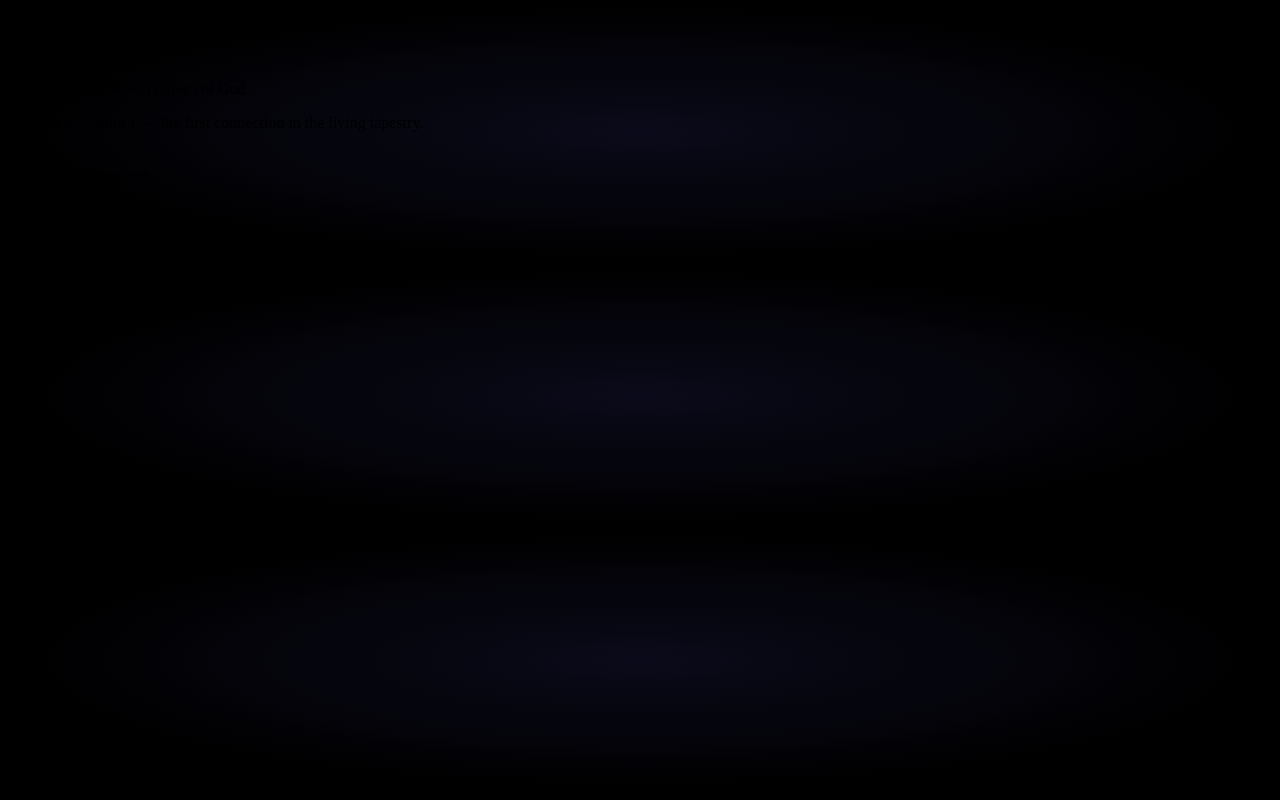
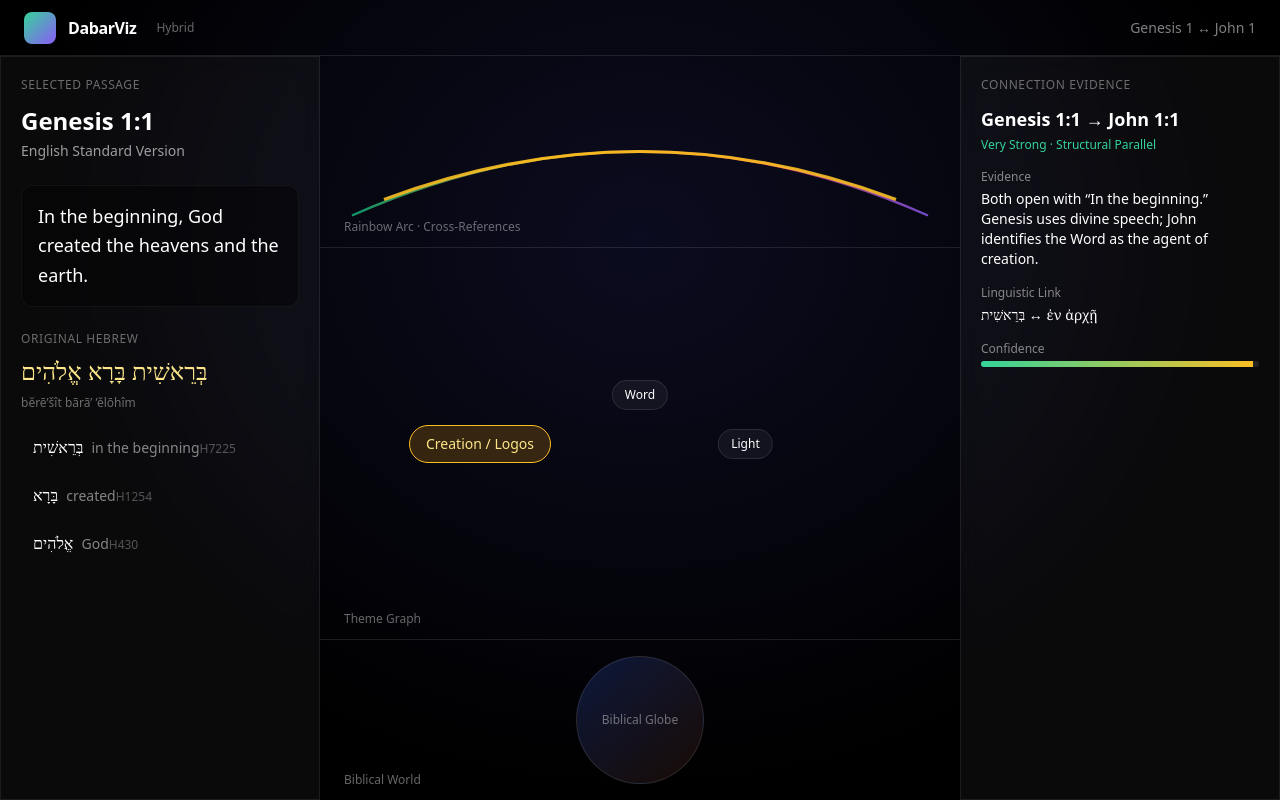
Before and after one commit to Coach-Mike/dabarviz, a Next.js app: page / in a window 1280 px wide. Built offline with nearby package versions, Linux system fonts and the light colour scheme.

Commit message:
Add interactive Hybrid UI prototype (Arc + Graph + Globe) with Genesis 1 ↔ John 1

```diff
--- a/app/globals.css
+++ b/app/globals.css
@@ -3,12 +3,18 @@
 @tailwind utilities;
 
 :root {
-  --arc-emerald: #10b981;
-  --arc-gold: #f59e0b;
-  --arc-rose: #f43f5e;
-  --arc-violet: #8b5cf6;
+  --bg: #050510;
+  --panel: rgba(255,255,255,0.04);
+  --border: rgba(255,255,255,0.08);
 }
 
 body {
-  background: radial-gradient(ellipse at center, #0a0a1a 0%, #000000 70%);
+  background: radial-gradient(ellipse at 50% 30%, #0c0c20 0%, #000000 70%);
+  color: #e5e7eb;
 }
+
+.panel {
+  background: var(--panel);
+  border: 1px solid var(--border);
+  backdrop-filter: blur(12px);
+}
--- a/app/page.tsx
+++ b/app/page.tsx
@@ -1,31 +1,172 @@
+"use client";
+
+import { useState } from "react";
+
+const connections = [
+  { id: "gen1-john1", from: "Genesis 1:1", to: "John 1:1", type: "Structural Parallel", strength: 0.98 },
+  { id: "gen1-light", from: "Genesis 1:3", to: "John 1:4-5", type: "Thematic Echo", strength: 0.92 },
+];
+
 export default function Home() {
+  const [selected, setSelected] = useState<string | null>("gen1-john1");
+  const [activeWord, setActiveWord] = useState<string | null>(null);
+
   return (
-    <main className="min-h-screen flex flex-col items-center justify-center p-8">
-      <div className="text-center max-w-3xl">
-        <h1 className="text-5xl md:text-7xl font-bold tracking-tight mb-4 bg-gradient-to-r from-emerald-400 via-amber-300 to-violet-400 bg-clip-text text-transparent">
-          DabarViz
-        </h1>
-        <p className="text-xl md:text-2xl text-gray-300 mb-8">
-          Visualizing the Word (Dabar) of God
-        </p>
-        <p className="text-gray-400 mb-12">
-          Genesis 1 ↔ John 1 — the first connection in the living tapestry.
-        </p>
-        <div className="grid grid-cols-1 md:grid-cols-3 gap-6 text-left">
-          <div className="bg-white/5 border border-white/10 rounded-2xl p-6">
-            <div className="text-emerald-400 text-sm font-medium mb-2">ARC</div>
-            <div className="font-semibold">Rainbow Connections</div>
+    <div className="min-h-screen flex flex-col">
+      {/* Top Bar */}
+      <header className="h-14 border-b border-white/10 flex items-center px-6 justify-between">
+        <div className="flex items-center gap-3">
+          <div className="w-8 h-8 rounded-lg bg-gradient-to-br from-emerald-400 to-violet-500" />
+          <span className="font-semibold tracking-tight">DabarViz</span>
+          <span className="text-xs text-white/40 ml-2">Hybrid</span>
+        </div>
+        <div className="text-sm text-white/50">Genesis 1 ↔ John 1</div>
+      </header>
+
+      <div className="flex-1 flex overflow-hidden">
+        {/* Left Panel */}
+        <aside className="w-80 border-r border-white/10 p-5 overflow-y-auto panel">
+          <div className="text-xs uppercase tracking-wider text-white/40 mb-3">Selected Passage</div>
+          <h2 className="text-2xl font-semibold mb-1">Genesis 1:1</h2>
+          <p className="text-sm text-white/60 mb-6">English Standard Version</p>
+
+          <div className="bg-black/40 rounded-xl p-4 mb-6 border border-white/5">
+            <div className="text-lg leading-relaxed">In the beginning, God created the heavens and the earth.</div>
           </div>
-          <div className="bg-white/5 border border-white/10 rounded-2xl p-6">
-            <div className="text-amber-400 text-sm font-medium mb-2">GRAPH</div>
-            <div className="font-semibold">Theme Network</div>
+
+          <div className="text-xs uppercase tracking-wider text-white/40 mb-2">Original Hebrew</div>
+          <div className="text-2xl font-serif mb-2 text-amber-200">בְּרֵאשִׁית בָּרָא אֱלֹהִים</div>
+          <div className="text-xs text-white/40 mb-4">bĕrē’šît bārā’ ’ĕlōhîm</div>
+
+          <div className="space-y-2">
+            {[
+              { he: "בְּרֵאשִׁית", en: "in the beginning", strong: "H7225" },
+              { he: "בָּרָא", en: "created", strong: "H1254" },
+              { he: "אֱלֹהִים", en: "God", strong: "H430" },
+            ].map((w) => (
+              <button
+                key={w.he}
+                onClick={() => setActiveWord(w.he)}
+                className={`w-full text-left px-3 py-2 rounded-lg text-sm transition ${
+                  activeWord === w.he ? "bg-white/10 border border-white/20" : "hover:bg-white/5"
+                }`}
+              >
+                <span className="font-serif text-base">{w.he}</span>
+                <span className="text-white/50 ml-2">{w.en}</span>
+                <span className="text-xs text-white/30 ml-auto">{w.strong}</span>
+              </button>
+            ))}
           </div>
-          <div className="bg-white/5 border border-white/10 rounded-2xl p-6">
-            <div className="text-violet-400 text-sm font-medium mb-2">GLOBE</div>
-            <div className="font-semibold">Biblical World</div>
-          </div>
-        </div>
+        </aside>
+
+        {/* Main Hybrid Canvas */}
+        <main className="flex-1 flex flex-col relative">
+          {/* ARC */}
+          <section className="h-48 border-b border-white/10 relative overflow-hidden">
+            <div className="absolute inset-0 flex items-end justify-center">
+              <svg viewBox="0 0 800 200" className="w-full h-full">
+                <defs>
+                  <linearGradient id="arcGrad" x1="0%" y1="0%" x2="100%" y2="0%">
+                    <stop offset="0%" stopColor="#10b981" />
+                    <stop offset="40%" stopColor="#f59e0b" />
+                    <stop offset="70%" stopColor="#f43f5e" />
+                    <stop offset="100%" stopColor="#8b5cf6" />
+                  </linearGradient>
+                </defs>
+                <path
+                  d="M 40 180 Q 400 20 760 180"
+                  fill="none"
+                  stroke="url(#arcGrad)"
+                  strokeWidth="3"
+                  opacity="0.8"
+                />
+                {/* Connection highlight */}
+                {selected === "gen1-john1" && (
+                  <path
+                    d="M 80 160 Q 400 40 720 160"
+                    fill="none"
+                    stroke="#fbbf24"
+                    strokeWidth="4"
+                    opacity="0.9"
+                  />
+                )}
+              </svg>
+            </div>
+            <div className="absolute bottom-3 left-6 text-xs text-white/40">Rainbow Arc · Cross-References</div>
+          </section>
+
+          {/* GRAPH */}
+          <section className="flex-1 relative border-b border-white/10">
+            <div className="absolute inset-0 flex items-center justify-center">
+              <div className="relative w-full max-w-2xl h-64">
+                {/* Nodes */}
+                <div
+                  onClick={() => setSelected("gen1-john1")}
+                  className={`absolute left-1/4 top-1/2 -translate-x-1/2 -translate-y-1/2 px-4 py-2 rounded-full text-sm font-medium cursor-pointer transition ${
+                    selected === "gen1-john1" ? "bg-amber-500/20 border border-amber-400 text-amber-200" : "bg-white/5 border border-white/10"
+                  }`}
+                >
+                  Creation / Logos
+                </div>
+                <div className="absolute left-1/2 top-1/4 -translate-x-1/2 px-3 py-1.5 rounded-full text-xs bg-white/5 border border-white/10">
+                  Word
+                </div>
+                <div className="absolute right-1/4 top-1/2 -translate-x-1/2 -translate-y-1/2 px-3 py-1.5 rounded-full text-xs bg-white/5 border border-white/10">
+                  Light
+                </div>
+              </div>
+            </div>
+            <div className="absolute bottom-3 left-6 text-xs text-white/40">Theme Graph</div>
+          </section>
+
+          {/* GLOBE */}
+          <section className="h-40 relative">
+            <div className="absolute inset-0 flex items-center justify-center">
+              <div className="w-32 h-32 rounded-full bg-gradient-to-br from-blue-900/40 to-amber-900/20 border border-white/10 flex items-center justify-center text-xs text-white/40">
+                Biblical Globe
+              </div>
+            </div>
+            <div className="absolute bottom-3 left-6 text-xs text-white/40">Biblical World</div>
+          </section>
+        </main>
+
+        {/* Right Panel */}
+        <aside className="w-80 border-l border-white/10 p-5 overflow-y-auto panel">
+          {activeWord ? (
+            <>
+              <div className="text-xs uppercase tracking-wider text-white/40 mb-3">Word Study</div>
+              <h3 className="text-xl font-serif mb-1">{activeWord}</h3>
+              <p className="text-sm text-white/60 mb-6">Root family & semantic range</p>
+              <div className="text-sm text-white/70">
+                Click another word or a connection to explore further.
+              </div>
+            </>
+          ) : (
+            <>
+              <div className="text-xs uppercase tracking-wider text-white/40 mb-3">Connection Evidence</div>
+              <h3 className="text-lg font-semibold mb-1">Genesis 1:1 → John 1:1</h3>
+              <div className="text-xs text-emerald-400 mb-4">Very Strong · Structural Parallel</div>
+
+              <div className="space-y-4 text-sm">
+                <div>
+                  <div className="text-white/50 text-xs mb-1">Evidence</div>
+                  <p>Both open with “In the beginning.” Genesis uses divine speech; John identifies the Word as the agent of creation.</p>
+                </div>
+                <div>
+                  <div className="text-white/50 text-xs mb-1">Linguistic Link</div>
+                  <p className="font-serif">בְּרֵאשִׁית ↔ ἐν ἀρχῇ</p>
+                </div>
+                <div>
+                  <div className="text-white/50 text-xs mb-1">Confidence</div>
+                  <div className="h-1.5 bg-white/10 rounded-full overflow-hidden">
+                    <div className="h-full w-[98%] bg-gradient-to-r from-emerald-400 to-amber-400" />
+                  </div>
+                </div>
+              </div>
+            </>
+          )}
+        </aside>
       </div>
-    </main>
+    </div>
   );
 }
--- /dev/null
+++ b/postcss.config.mjs
@@ -0,0 +1,9 @@
+/** @type {import('postcss-load-config').Config} */
+const config = {
+  plugins: {
+    tailwindcss: {},
+    autoprefixer: {},
+  },
+};
+
+export default config;
--- /dev/null
+++ b/tailwind.config.ts
@@ -0,0 +1,23 @@
+import type { Config } from "tailwindcss";
+
+const config: Config = {
+  content: [
+    "./pages/**/*.{js,ts,jsx,tsx,mdx}",
+    "./components/**/*.{js,ts,jsx,tsx,mdx}",
+    "./app/**/*.{js,ts,jsx,tsx,mdx}",
+  ],
+  theme: {
+    extend: {
+      colors: {
+        arc: {
+          emerald: "#10b981",
+          gold: "#f59e0b",
+          rose: "#f43f5e",
+          violet: "#8b5cf6",
+        },
+      },
+    },
+  },
+  plugins: [],
+};
+export default config;
```
